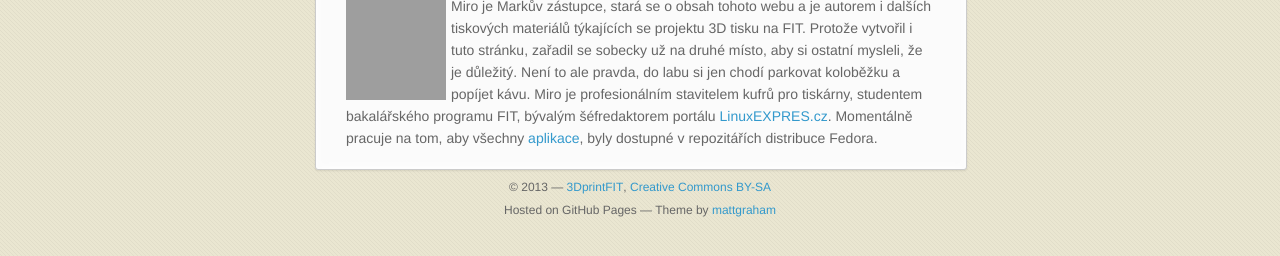
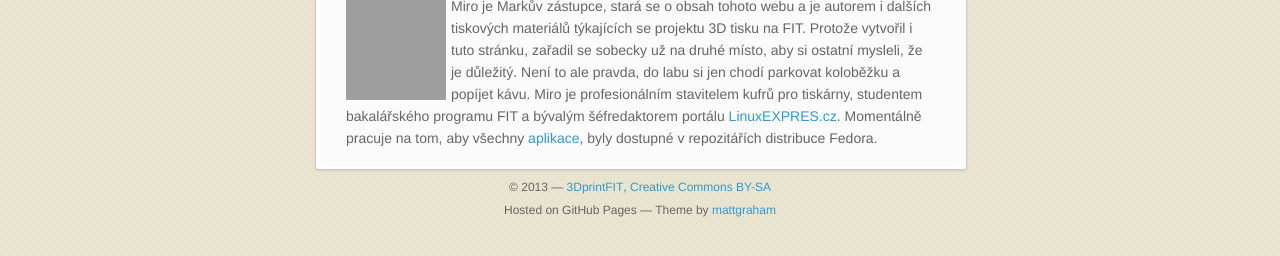
Before and after one commit to 3DprintFIT/3dprintfit.github.com, a Jekyll site: the page built from lide.md, in a window 1280 px wide. Shown: the part 464-720 px from the top of the page. Built offline with Jekyll 4.4.1, drawn with Linux system fonts in a browser that asks for light colours; nearby versions of some CDN libraries; grey boxes are pictures that could not be loaded.

Commit message:
Polishing

```diff
--- a/lide.md
+++ b/lide.md
@@ -7,4 +7,4 @@ layout: default
 ![Marek Žehra](https://secure.gravatar.com/avatar/009b16604a96c6389534babf8d2f3a63?size=100&.png) Marek je vedoucím projektu 3D tiskárny na FITu, je hlavním tahounem a erudovanou tváří naší tiskárny. Je autorem většiny návrhů nových objektů pro tisk a podílí se také na návrzích na zlepšení samotné tiskárny. Marek je správcem [laboratoře](kontakt). V současné době je studentem magisterského programu Znalostní inženýrství a pracuje také jako asistent při výuce. Marek plánuje do budoucna zadávání témat bakalářských a magisterských prací, souvisejících s 3D tiskem, stavbu nových typů tiskáren a příbuzných zařízení.
 
 #### Miro Hrončok
-![Miro Hrončok](https://secure.gravatar.com/avatar/2e9e2e7d709e415d39879f2ed2dfe62c?size=100&.png) Miro je Markův zástupce, stará se o obsah tohoto webu a je autorem i dalších tiskových materiálů týkajících se projektu 3D tisku na FIT. Protože vytvořil i tuto stránku, zařadil se sobecky už na druhé místo, aby si ostatní mysleli, že je důležitý. Není to ale pravda, do labu si jen chodí parkovat koloběžku a popíjet kávu. Miro je profesionálním stavitelem kufrů pro tiskárny, studentem bakalářského programu FIT, bývalým šéfredaktorem portálu [LinuxEXPRES.cz](http://www.linuxexpres.cz/). Momentálně pracuje na tom, aby všechny [aplikace](programy, které používáme), byly dostupné v repozitářích distribuce Fedora.
+![Miro Hrončok](https://secure.gravatar.com/avatar/2e9e2e7d709e415d39879f2ed2dfe62c?size=100&.png) Miro je Markův zástupce, stará se o obsah tohoto webu a je autorem i dalších tiskových materiálů týkajících se projektu 3D tisku na FIT. Protože vytvořil i tuto stránku, zařadil se sobecky už na druhé místo, aby si ostatní mysleli, že je důležitý. Není to ale pravda, do labu si jen chodí parkovat koloběžku a popíjet kávu. Miro je profesionálním stavitelem kufrů pro tiskárny, studentem bakalářského programu FIT a bývalým šéfredaktorem portálu [LinuxEXPRES.cz](http://www.linuxexpres.cz/). Momentálně pracuje na tom, aby všechny [aplikace](programy, které používáme), byly dostupné v repozitářích distribuce Fedora.
```
